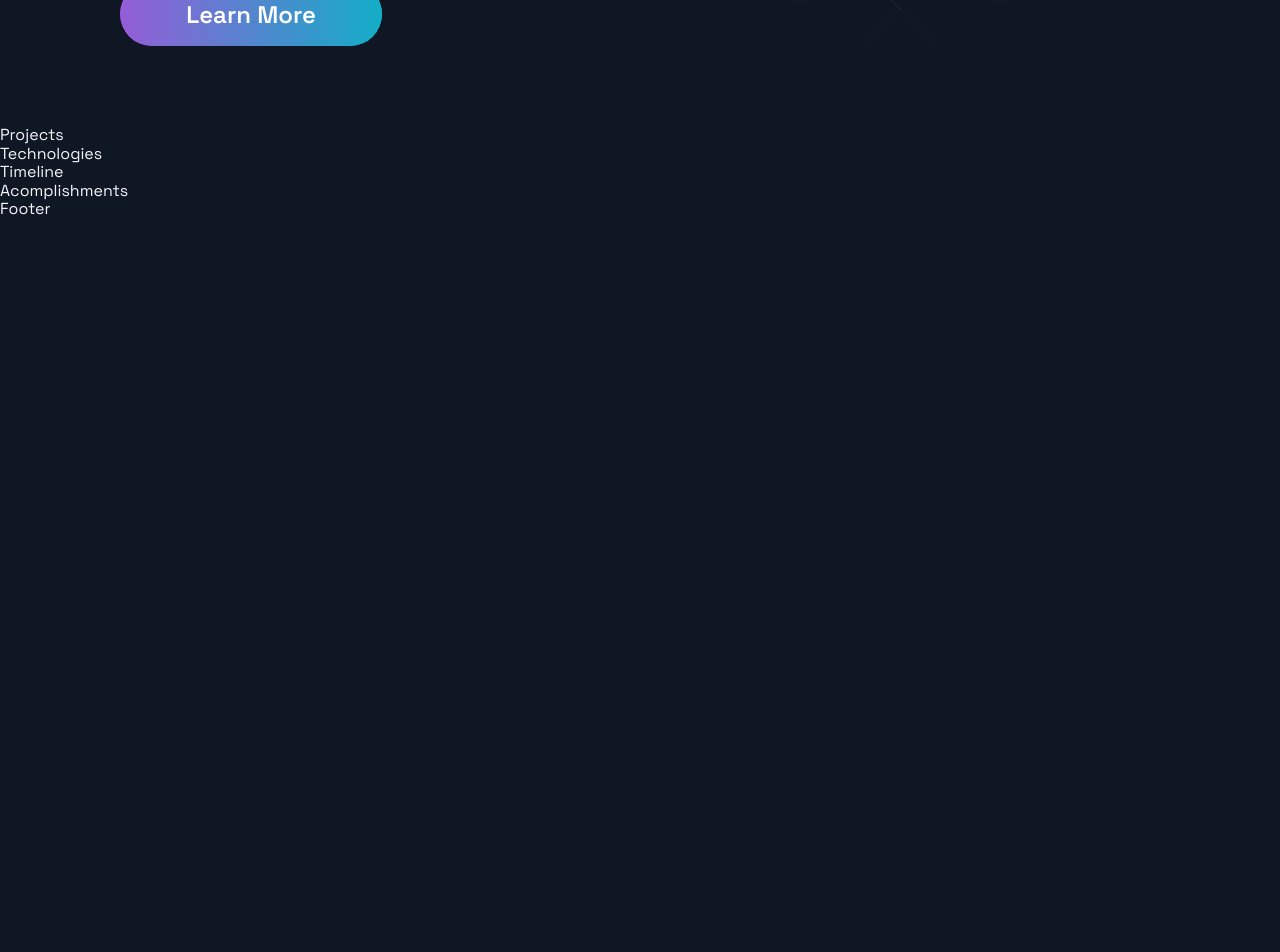
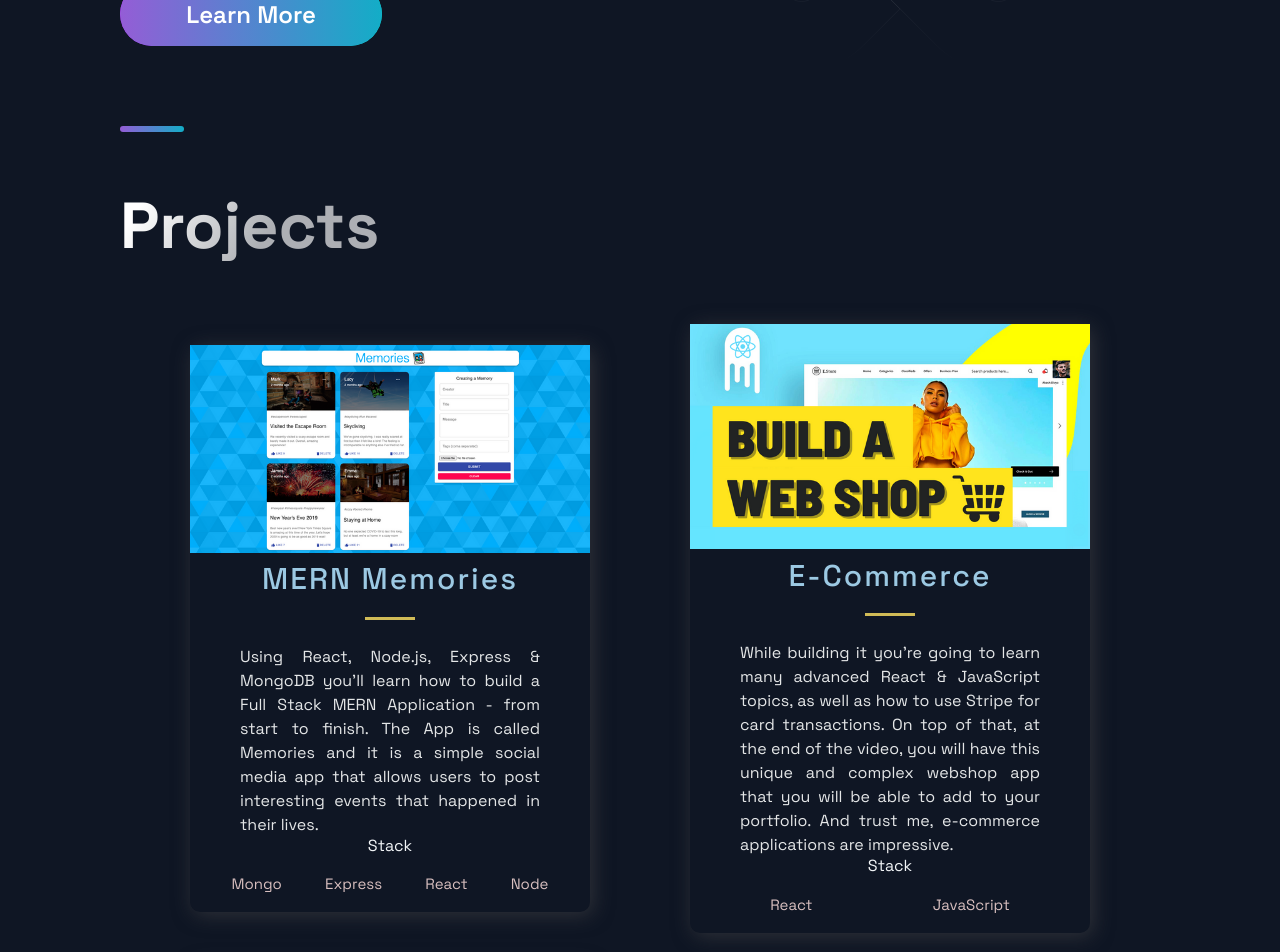
Before and after one commit to Sayyfz/Portfolio, a Next.js app: page / in a window 1280 px wide. Shown: the part 560-1512 px from the top of the page. Before the commit the page ends 800 px from the top, so only its background shows below. Built offline with nearby package versions, Linux system fonts and the light colour scheme.

Commit message:
feat: projects section added

```diff
--- a/src/components/Hero/Hero.js
+++ b/src/components/Hero/Hero.js
@@ -14,7 +14,7 @@ const Hero = () => (
       <SectionText>
         Lorem ipsum dolor sit amet consectetur adipisicing elit. Nesciunt qui quo reiciendis dolorem cum eum vel minima nihil vitae, ullam accusamus repellendus et quisquam nemo delectus eligendi ducimus temporibus dolorum!
       </SectionText>
-      <Button onClick={() => windows.location = 'https://google.com'}>Learn More</Button>
+      <Button onClick={() => window.location = 'https://google.com'}>Learn More</Button>
     </LeftSection>
   </Section>
 );
--- a/src/components/Projects/Projects.js
+++ b/src/components/Projects/Projects.js
@@ -5,9 +5,32 @@ import { Section, SectionDivider, SectionTitle } from '../../styles/GlobalCompon
 import { projects } from '../../constants/constants';
 
 const Projects = () => (
-  <div>
-    Projects
-  </div>
+  <Section nopadding id="projects">
+    <SectionDivider />
+    <SectionTitle main>Projects</SectionTitle>
+    <GridContainer>
+    {projects.map((project) => (
+        <BlogCard key={project.id}>
+          <Img src={project.image}/>
+          <TitleContent>
+            <HeaderThree title>
+              {project.title}
+              <Hr />
+            </HeaderThree>
+          </TitleContent>
+          <CardInfo>{project.description}</CardInfo>
+          <TitleContent>Stack</TitleContent>
+          <TagList>
+            {project.tags.map((tag, i) => (
+                <Tag key={i}>{tag}</Tag>
+            ))}
+          </TagList>
+          </BlogCard>
+
+      ))}
+      </GridContainer>
+
+  </Section>
 );
 
 export default Projects;
```
